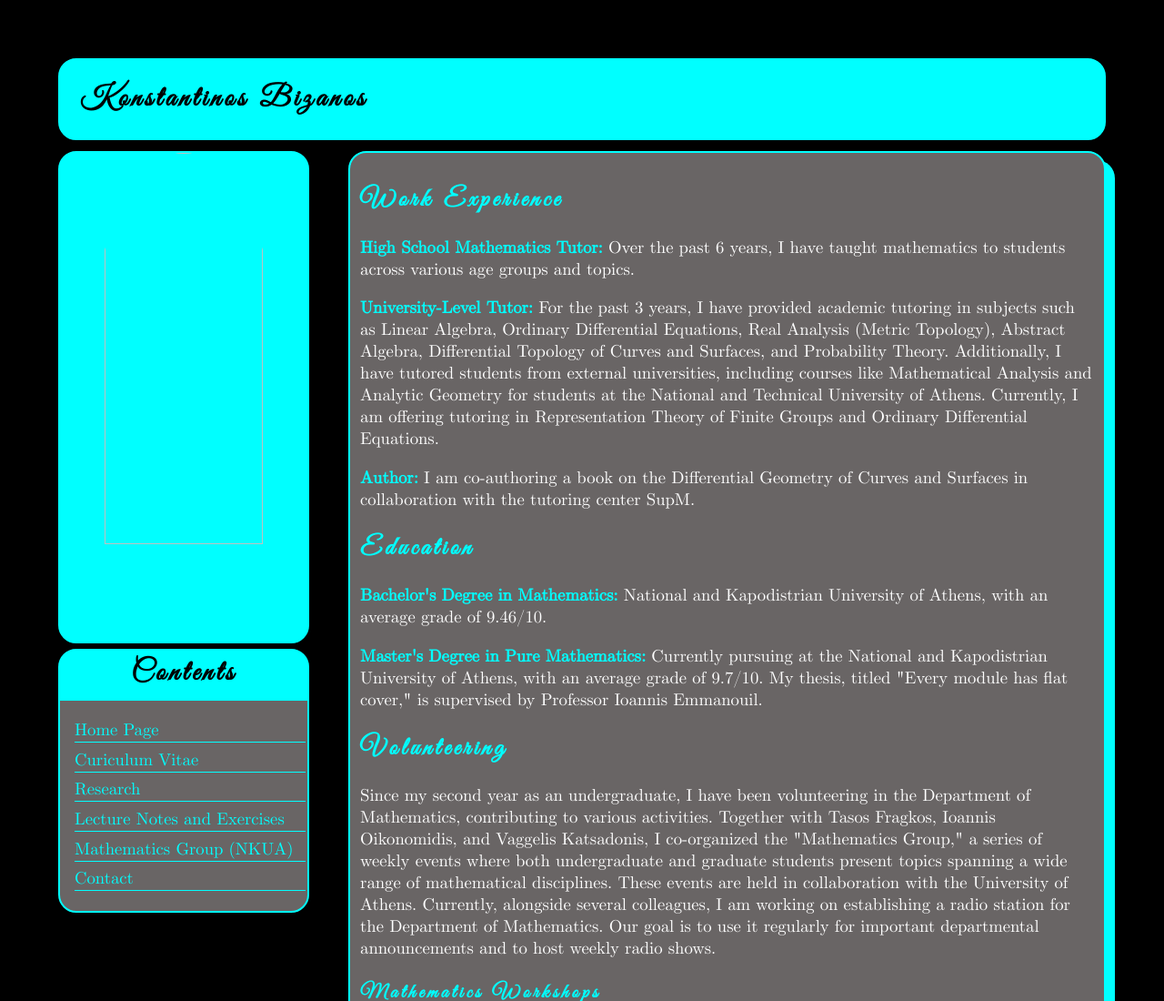
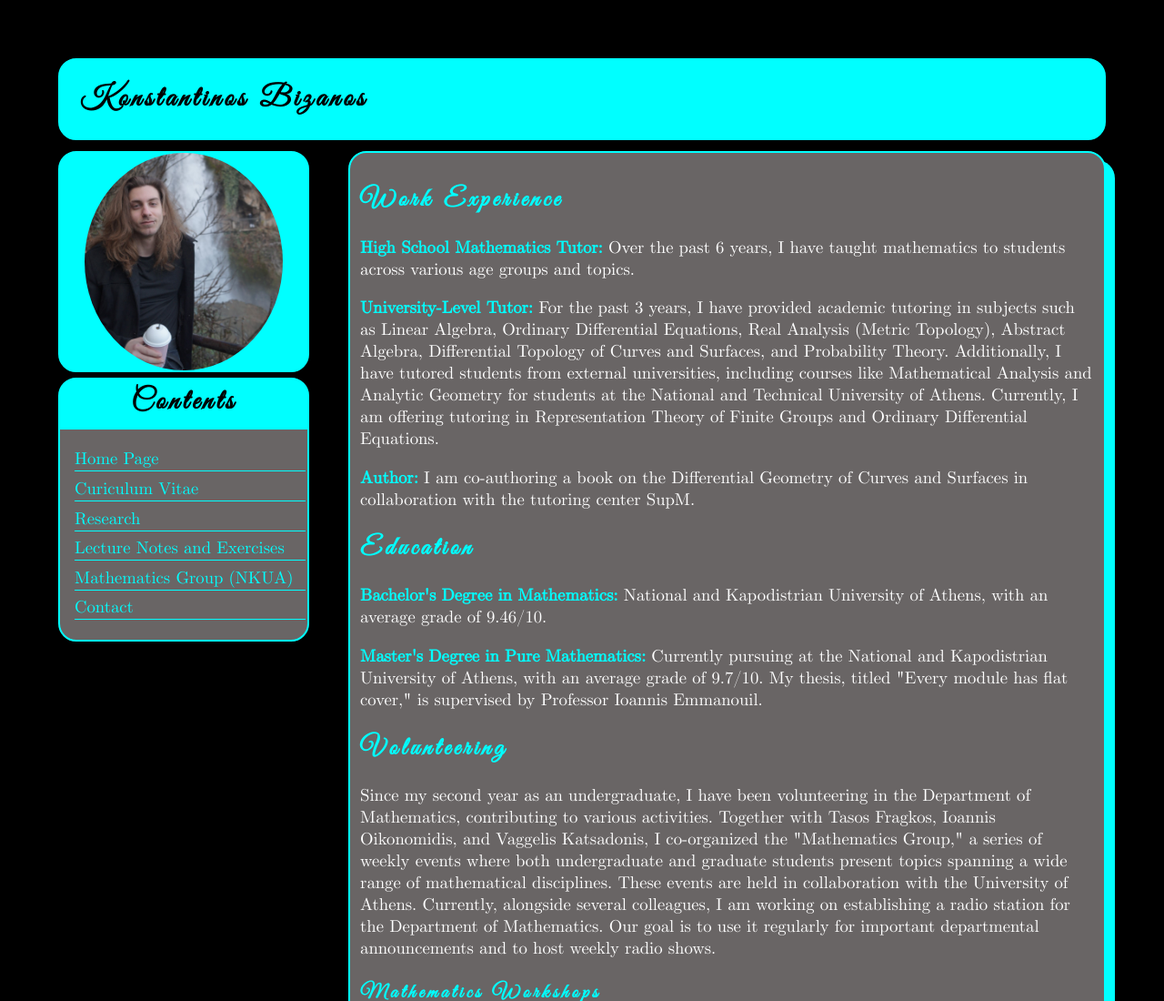
Before and after one commit to bizanosk/Konstantinos-Bizanos, a plain HTML site: page cv.html in a window 1280 px wide. Shown: the top 1100 px of the page at 91% size. Drawn offline with Linux system fonts and the light colour scheme; files whose address does not match are found by name.

Commit message:
Update cv.html

```diff
--- a/cv.html
+++ b/cv.html
@@ -13,7 +13,7 @@
         </div>
         <div class="sidecontent">
             <div class="photo">
-                <img src="images/biz.jpg" width="80%">
+                <img src="biz.jpg" width="80%">
             </div>
             <div class="navbarhead">
                 Contents
```
